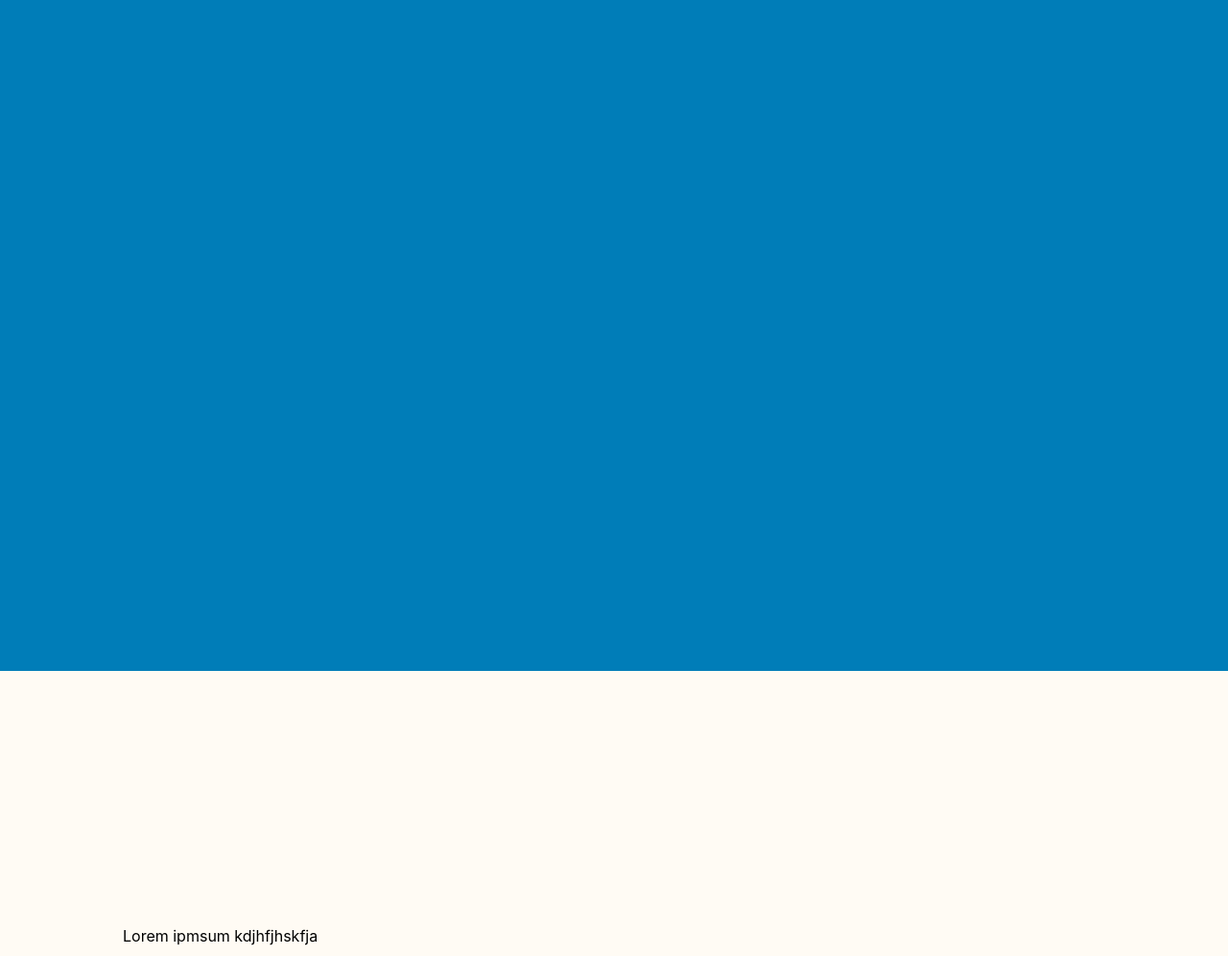
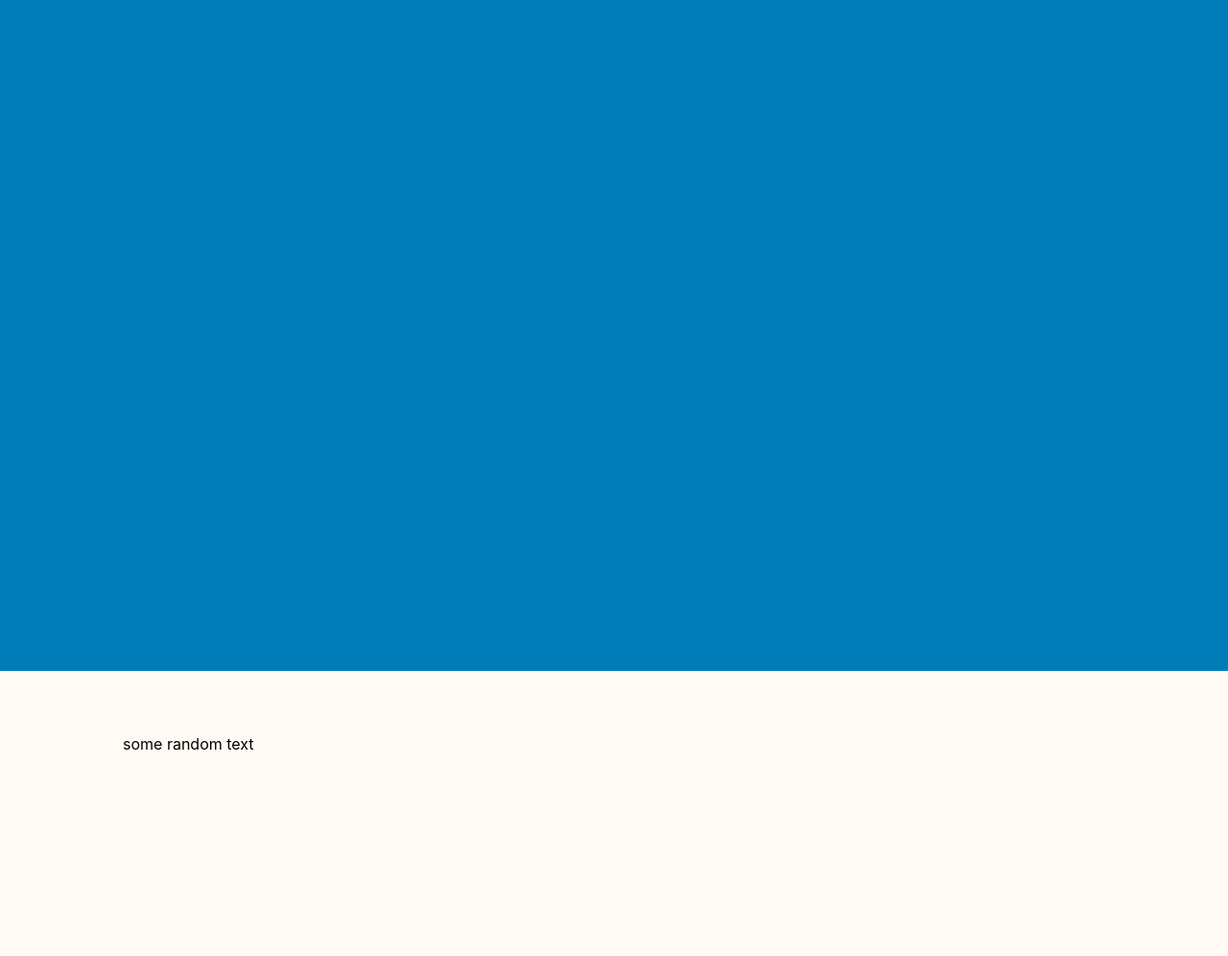
Before and after one commit to jkvaternik/earth-data-viz, a plain HTML site: page index.html in a window 1280 px wide. Shown: the part 101-1097 px from the top of the page at 96% size. Drawn offline with nearby package versions, Linux system fonts and the light colour scheme.

Commit message:
added random text

```diff
--- a/index.html
+++ b/index.html
@@ -22,6 +22,7 @@
   <section id="alex">
     <div class="wrapper">
       <!-- Add Alex's visualizations/insights -->
+      <p>some random text</p>
     </div>
   </section>
   <section id="tatum">
```
